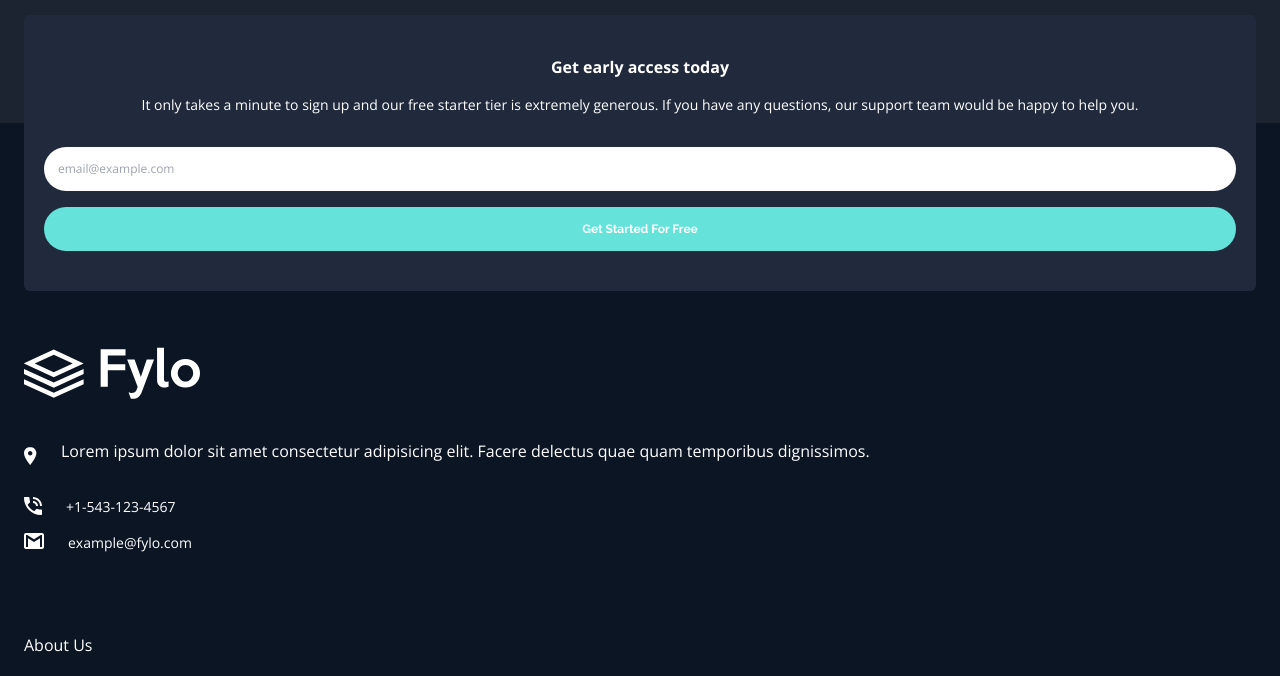
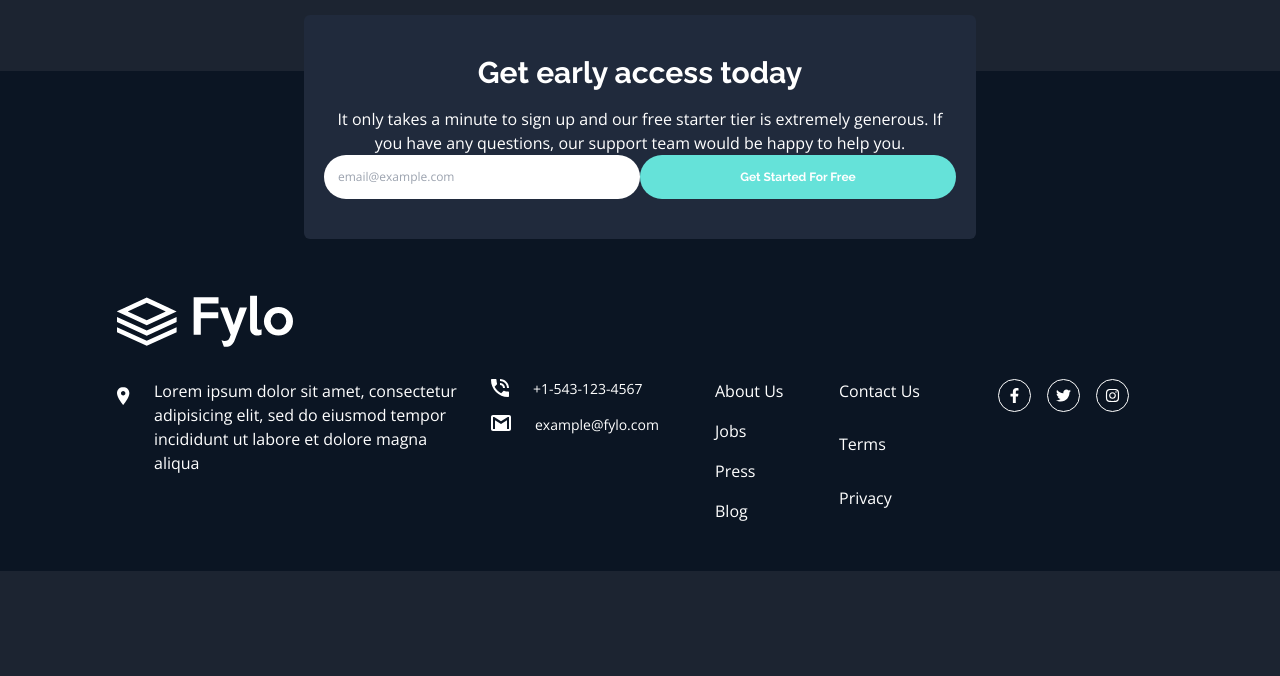
Before and after one commit to YerikAH/Fylo-landing-page-frontend-mentor, a React (Vite) app: page / in a window 1280 px wide. Shown: the part 2995-3671 px from the top of the page. After the commit the page ends 3566 px from the top, so only its background shows below. Built offline with nearby package versions, Linux system fonts and the light colour scheme.

Commit message:
dev: desktop footer add

```diff
--- a/src/components/footer/Footer.tsx
+++ b/src/components/footer/Footer.tsx
@@ -10,19 +10,21 @@ import SocialMediaIcon from '../ui/SocialMediaIcon'
 
 export const Footer = () => {
   return (
-    <footer className=' px-6 pb-12 pt-56 w-full grid place-items-start w-full bg-blue_dark_footer_bg'>
-      <div className='grid'>
+    <footer className='px-6 pb-12 pt-56  bg-blue_dark_footer_bg'>
+      <div className='footer-center w-full grid lg:place-content-center'>
         <img src={logo} alt='logo' />
-        <div className='flex gap-6 items-start mt-10'>
+        <div className=' place-items-start grid w-full lg:grid-cols-custom_5 mt-8 lg:gap-6'>
+          <div className='grid h-full  lg:mt-0 w-full'>
+            <div className='flex gap-6 items-start mt-10 lg:mt-0'>
               <img src={locate} alt='locate' className='mt-2' />
               <p className='text-white text-base  font-open_sans'>
-            Lorem ipsum dolor sit amet consectetur adipisicing elit. Facere delectus quae quam
-            temporibus dignissimos.
+                Lorem ipsum dolor sit amet, consectetur adipisicing elit, sed do eiusmod tempor
+                incididunt ut labore et dolore magna aliqua
               </p>
             </div>
           </div>
-      <div className='mt-4'>
-        <a href='' className='flex gap-6 items-start mt-4' tabIndex={1}>
+          <div className='mt-8  h-full  lg:mt-0 w-full'>
+            <a href='' className='flex gap-6 items-start' tabIndex={1}>
               <img src={phone} alt='phone' />
               <span className='text-white text-sm  font-open_sans'>+1-543-123-4567</span>
             </a>
@@ -31,31 +33,41 @@ export const Footer = () => {
               <span className='text-white text-sm  font-open_sans'>example@fylo.com</span>
             </a>
           </div>
-      <ul className='mt-20 grid gap-4 w-full'>
+          <ul className='mt-20 grid gap-4 w-full  h-full  lg:mt-0'>
             {FOOTER_OPT_ONE.map((item, idx) => (
               <li key={idx} className='w-full'>
-            <a href='' className='text-white text-base  w-full font-open_sans flex' tabIndex={1}>
+                <a
+                  href=''
+                  className='text-white text-base  w-full font-open_sans flex'
+                  tabIndex={1}
+                >
                   {item}
                 </a>
               </li>
             ))}
           </ul>
-      <ul className='mt-12 grid gap-4 w-full'>
+          <ul className='mt-12 grid gap-4 w-full  h-full  lg:mt-0'>
             {FOOTER_OPT_TWO.map((item, idx) => (
               <li key={idx} className='w-full'>
-            <a href='' className='text-white text-base  w-full font-open_sans flex' tabIndex={1}>
+                <a
+                  href=''
+                  className='text-white text-base  w-full font-open_sans flex'
+                  tabIndex={1}
+                >
                   {item}
                 </a>
               </li>
             ))}
           </ul>
-      <div className='flex gap-4 w-full place-items-center place-content-center mt-24 '>
+          <div className='flex gap-4 w-full place-items-center place-content-center mt-24  h-full lg:mt-0 lg:place-items-start'>
             {FOOTER_SOCIAL.map((item, idx) => (
               <SocialMediaIcon key={idx} url={item.url}>
                 {item.componentElement}
               </SocialMediaIcon>
             ))}
           </div>
+        </div>
+      </div>
     </footer>
   )
 }
--- a/src/components/main/sections/ContactSection.tsx
+++ b/src/components/main/sections/ContactSection.tsx
@@ -1,28 +1,28 @@
 const ContactSection = () => {
   return (
-    <article className='grid place-items-center w-full bg-blue_dark_testimonials py-10 px-5 rounded-md relative top-48'>
-      <h3 className='text-white text-base font-bold font-open_sans text-center'>
+    <article className='grid place-items-center w-full bg-blue_dark_testimonials py-10 px-5 rounded-md relative top-48 max-w-2xl'>
+      <h3 className='text-white text-base font-bold font-raleway text-center lg:text-3xl'>
         Get early access today
       </h3>
-      <p className='text-white text-sm  font-open_sans text-center mt-4'>
+      <p className='text-white text-sm  font-open_sans text-center mt-4 lg:text-base'>
         It only takes a minute to sign up and our free starter tier is extremely generous. If you
         have any questions, our support team would be happy to help you.
       </p>
-      <div className='grid w-full'>
+      <div className='grid w-full lg:flex'>
         <input
           tabIndex={1}
           type='email'
           aria-label='Enter your email'
           aria-required='false'
           placeholder='email@example.com'
-          className=' rounded-full bg-white w-full px-3.5 py-3.5 mt-8 text-xs font-open_sans'
+          className=' rounded-full bg-white w-full px-3.5 py-3.5 mt-8 text-xs font-open_sans lg:mt-0'
         />
         <input
           tabIndex={1}
           type='submit'
           aria-label='Get Started For Free'
           value='Get Started For Free'
-          className='text-white bg-cyan rounded-full text-xs w-full px-3.5 py-3.5 mt-4 font-raleway font-bold'
+          className='text-white bg-cyan rounded-full text-xs w-full px-3.5 py-3.5 mt-4 font-raleway font-bold lg:mt-0'
         />
       </div>
     </article>
--- a/src/styles/main.scss
+++ b/src/styles/main.scss
@@ -10,6 +10,5 @@
 // TestimonySection.tsx
 
 .testimony-job{
-  font: normal normal 400 0.5rem/1rem $fft
-
+  font: normal normal 400 0.5rem/1rem $fft;
 }
--- a/src/styles/style.scss
+++ b/src/styles/style.scss
@@ -11,5 +11,11 @@ html{
 }
 section{
   max-width: 1440px;
+}
+article, section{
   margin: 0 auto;
 }
+.footer-center{
+  max-width: 1228px;
+  margin: 0 auto;
+}
--- a/tailwind.config.cjs
+++ b/tailwind.config.cjs
@@ -24,6 +24,7 @@ module.exports = {
       gridTemplateColumns: {
         auto_2: 'repeat(2,auto)',
         auto_3: 'repeat(3,auto)',
+        custom_5: '350px 200px 100px 100px 200px',
       },
     },
   },
```
Lines whose indentation alone changed are shown as unchanged.
